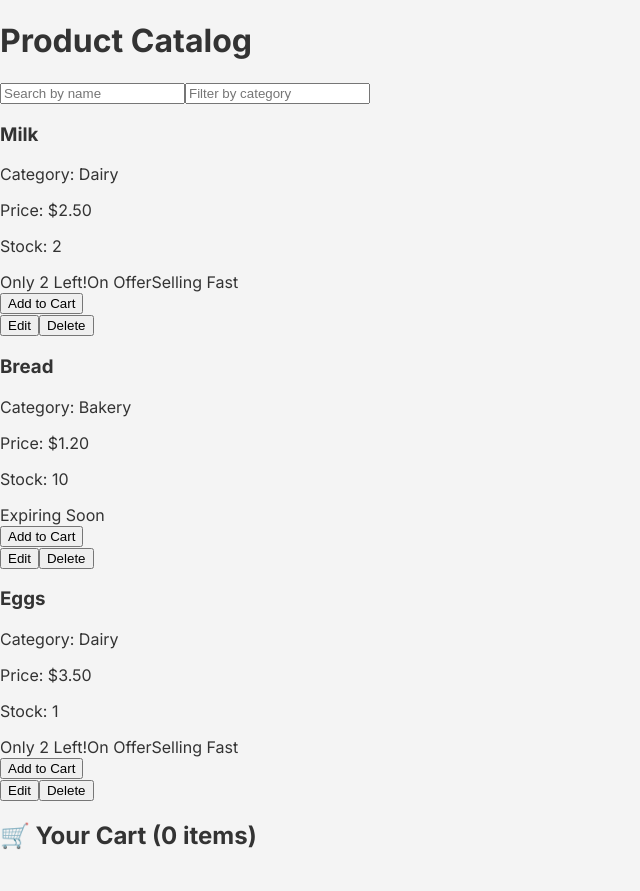
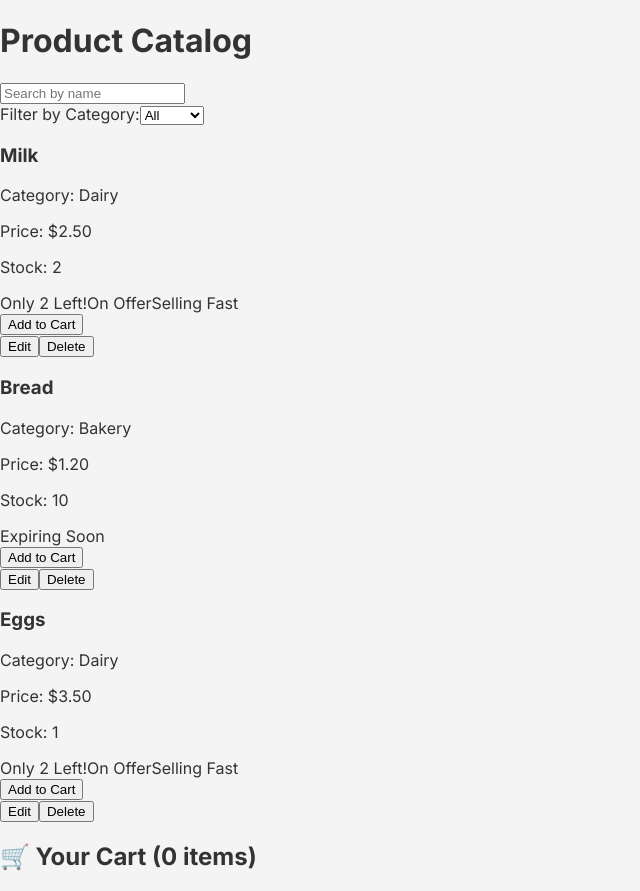
Before and after one commit to BirunduGloria/smart-duka, a Next.js app: page /products in a window 1280 px wide. Shown: the whole page, without its empty margins (0-640 px from the left). Before the commit the page ends 870 px from the top, so only its background shows below. Built offline with nearby package versions, Linux system fonts and the light colour scheme.

Commit message:
Enhance category filtering: Replace text input with a dropdown for better user experience

```diff
--- a/app/products/page.jsx
+++ b/app/products/page.jsx
@@ -97,14 +97,23 @@ export default function ProductsPage() {
           value={search}
           onChange={(e) => setSearch(e.target.value)}
         />
-        <input
-          type="text"
-          placeholder="Filter by category"
-          className="border p-2 w-1/3"
-          value={selectedCategory}
-          onChange={(e) => setSelectedCategory(e.target.value)}
-        />
-      </div>
+        <div className="w-1/3">
+  <label htmlFor="categoryFilter" className="block font-medium mb-1">Filter by Category:</label>
+  <select
+    id="categoryFilter"
+    value={selectedCategory}
+    onChange={(e) => setSelectedCategory(e.target.value)}
+    className="border p-2 w-full rounded"
+  >
+    <option value="">All</option>
+    {Array.from(new Set(products.map((p) => p.category))).map((cat, i) => (
+      <option key={i} value={cat}>
+        {cat}
+      </option>
+    ))}
+  </select>
+</div>
+</div>
 
       {editingProduct && (
         <ProductForm
```
